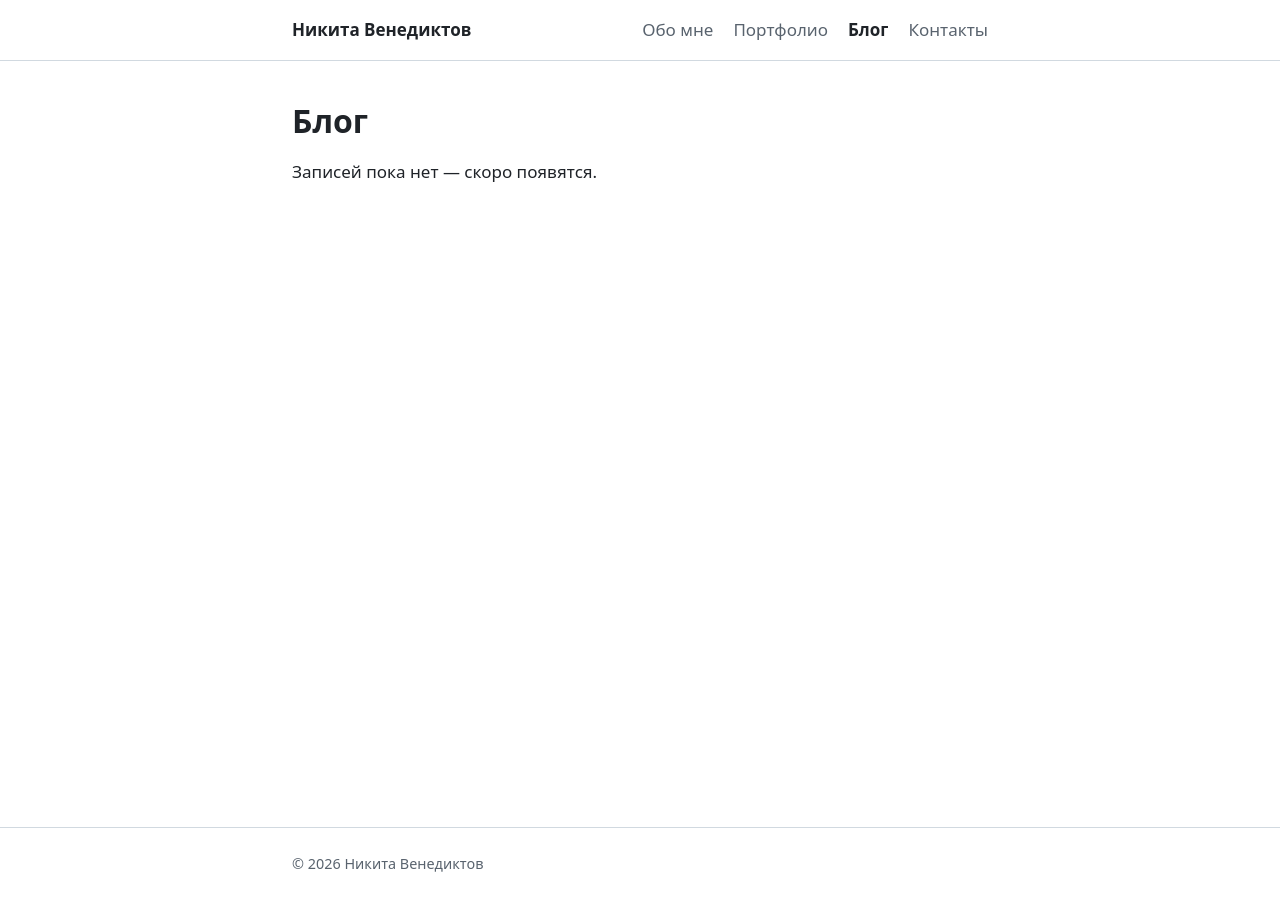
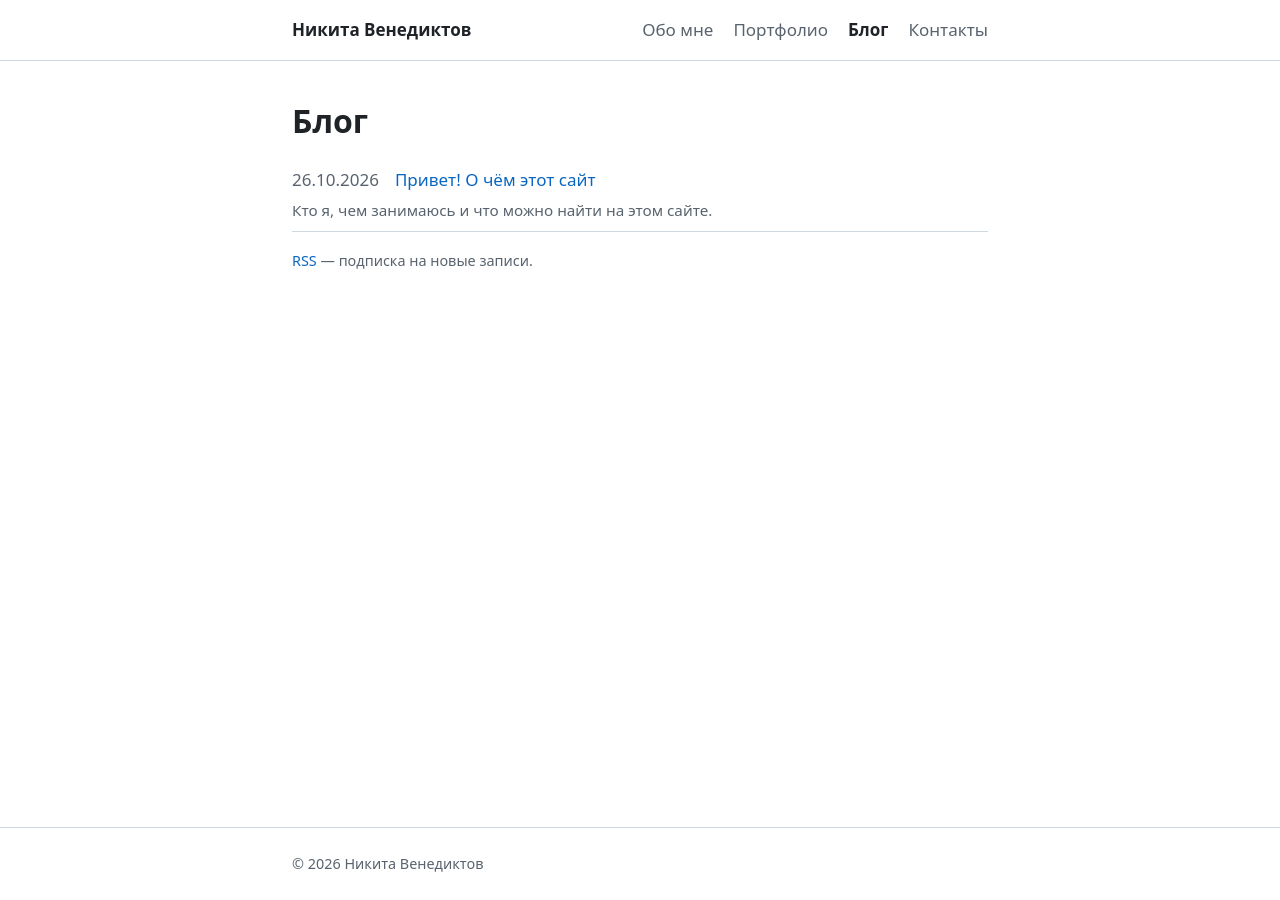
Before and after one commit to NikitaVenediktov/NikitaVenediktov.github.io, a Jekyll site: the page built from blog.html, in a window 1280 px wide. Built offline with Jekyll 4.4.1, drawn with Linux system fonts in a browser that asks for light colours.

Commit message:
Блог: описания в списке, навигация между записями, RSS и первый пост

```diff
--- a/_layouts/post.html
+++ b/_layouts/post.html
@@ -5,5 +5,9 @@ layout: default
   <p class="post__meta"><time datetime="{{ page.date | date_to_xmlschema }}">{{ page.date | date: "%d.%m.%Y" }}</time></p>
   <h1>{{ page.title }}</h1>
   {{ content }}
-  <p><a href="{{ '/blog/' | relative_url }}">← Все записи</a></p>
 </article>
+<nav class="post__nav" aria-label="Другие записи">
+  {% if page.previous %}<a href="{{ page.previous.url | relative_url }}">← {{ page.previous.title }}</a>{% endif %}
+  {% if page.next %}<a href="{{ page.next.url | relative_url }}">{{ page.next.title }} →</a>{% endif %}
+</nav>
+<p class="post__meta"><a href="{{ '/blog/' | relative_url }}">Все записи</a> · <a href="{{ '/blog/feed.xml' | relative_url }}">RSS</a></p>
--- /dev/null
+++ b/_posts/2026-10-26-privet.md
@@ -0,0 +1,28 @@
+---
+layout: post
+title: Привет! О чём этот сайт
+description: Кто я, чем занимаюсь и что можно найти на этом сайте.
+---
+
+Меня зовут Никита Венедиктов. Я DS Team Lead в Raft и ментор в AI Talent Hub, занимаюсь NLP и LLM-системами. Здесь собраны мой опыт, проекты, выступления и записи блога.
+
+## Чем занимаюсь
+
+В Raft я с сентября 2023 года. Начинал NLP-исследователем и делал LLM-системы для клиентов: агентов для звонков владельцам автомобилей и для лидогенерации в WhatsApp, сервис перевода каталога крупного ритейлера с русского на арабский, суммаризатор документов на open-source LLM с vLLM и извлечение данных с фотографий финансовых документов. С февраля 2025 года я DS Team Lead; в этой роли — Medical Report Assessment System, LLM-платформа для автоматической и объяснимой проверки медицинских заключений.
+
+С сентября 2024 года я ментор и тимлид в AI Talent Hub: руководил двумя командами студентов, которые за три месяца сделали LLM-приложения.
+
+Об этой работе я рассказывал на конференциях и писал:
+
+- AiConf 2024 — [«От промпта к агентной системе: как превратить LLM в высококачественный сервис»](https://aiconf.ru/2024/abstracts/12813);
+- Data Halloween 2024 — [«Алло, Эйнштейн? Создание call-ботов на базе LLM в 2024 году»](https://www.youtube.com/watch?v=lR6jraVe11E);
+- Хабр — [«Как мы сделали переводчик точнее и дешевле Google и Yandex»](https://habr.com/ru/companies/raft/articles/788088/).
+
+## Что есть на сайте
+
+- [Обо мне]({{ '/' | relative_url }}) — опыт, выступления и стек.
+- [Портфолио]({{ '/portfolio/' | relative_url }}) — проекты в Raft, наставничество, хакатоны и открытые репозитории.
+- [Блог]({{ '/blog/' | relative_url }}) — записи вроде этой. На новые можно подписаться через [RSS]({{ '/blog/feed.xml' | relative_url }}).
+- [Контакты]({{ '/contacts/' | relative_url }}) — GitHub, LinkedIn и Telegram.
+
+Код открытых проектов — на [GitHub](https://github.com/NikitaVenediktov).
--- a/assets/css/style.css
+++ b/assets/css/style.css
@@ -98,6 +98,9 @@ h3 + .post__meta { margin-top: 0; }
 .posts { padding: 0; list-style: none; }
 .posts li { display: flex; flex-wrap: wrap; gap: .25rem 1rem; padding: .5rem 0; border-bottom: 1px solid var(--border); }
 .posts time { color: var(--muted); font-variant-numeric: tabular-nums; }
+.posts__excerpt { flex-basis: 100%; margin: 0; color: var(--muted); font-size: .95rem; }
+
+.post__nav { display: flex; flex-wrap: wrap; justify-content: space-between; gap: .5rem 1rem; margin-top: 2.5rem; padding-top: 1rem; border-top: 1px solid var(--border); }
 
 .footer {
   padding: 1.5rem 0;
--- a/blog.html
+++ b/blog.html
@@ -10,9 +10,11 @@ permalink: /blog/
   <li>
     <time datetime="{{ post.date | date_to_xmlschema }}">{{ post.date | date: "%d.%m.%Y" }}</time>
     <a href="{{ post.url | relative_url }}">{{ post.title }}</a>
+    {% if post.description %}<p class="posts__excerpt">{{ post.description }}</p>{% endif %}
   </li>
   {% endfor %}
 </ul>
 {% else %}
 <p>Записей пока нет — скоро появятся.</p>
 {% endif %}
+<p class="post__meta"><a href="{{ '/blog/feed.xml' | relative_url }}">RSS</a> — подписка на новые записи.</p>
```
Also changed, not shown: README.md, 1 other file.
